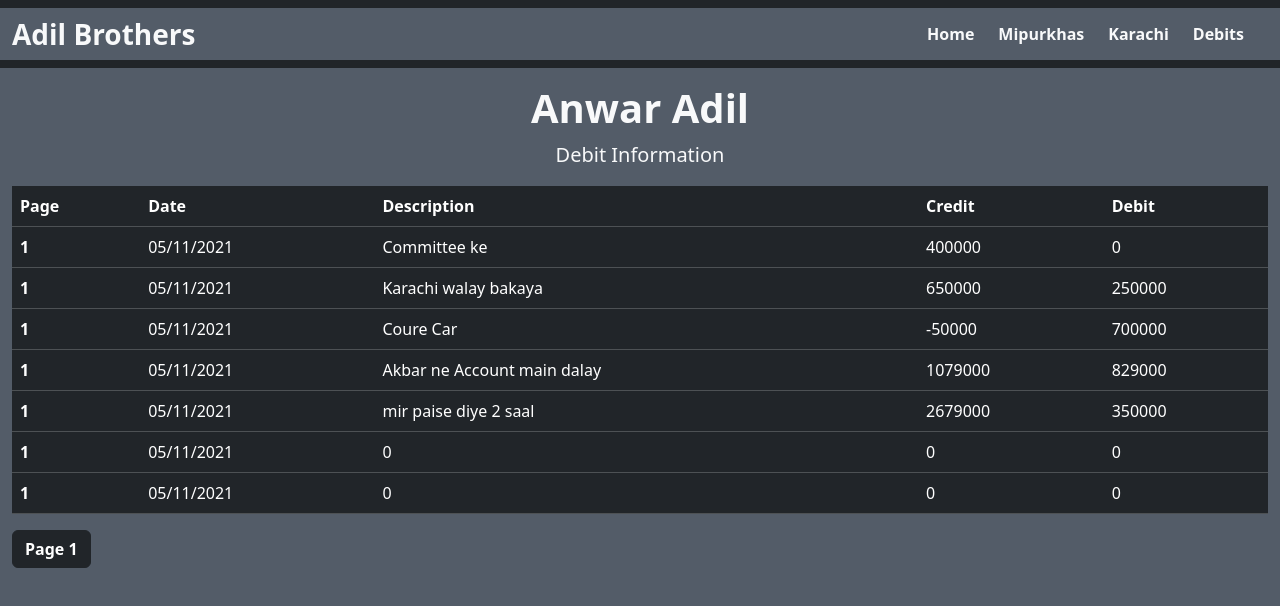
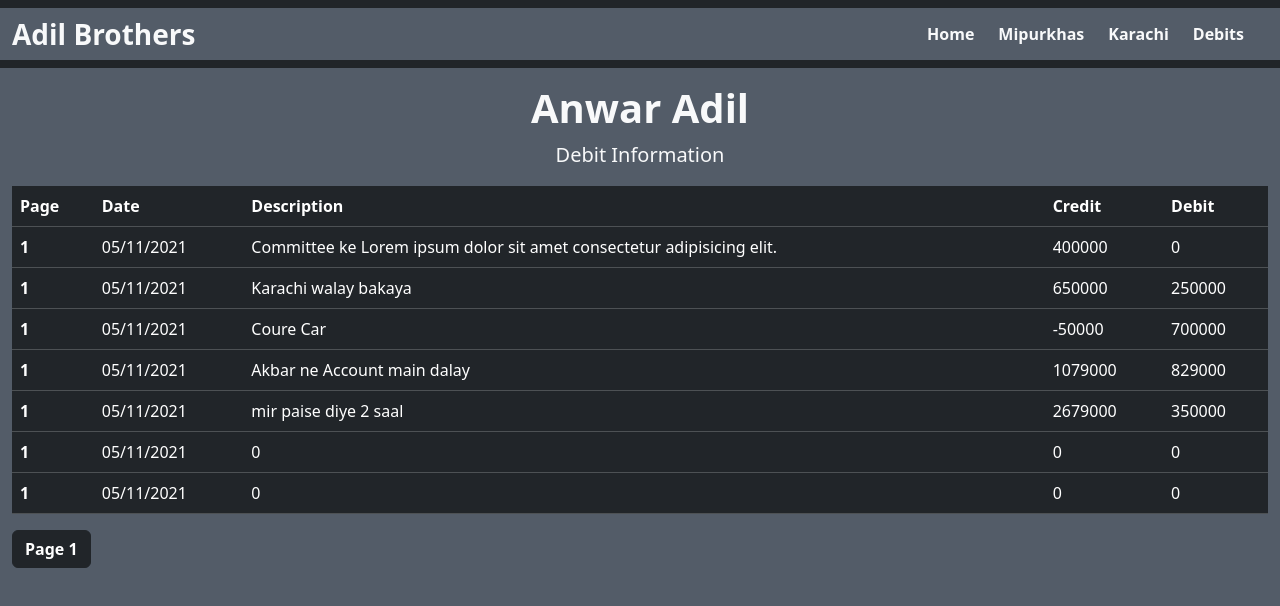
Before and after one commit to digitalrehman/Bussiness-Managment, a React (Vite) app: page /Anwar_Adil in a window 1280 px wide. Shown: the top 606 px of the page. Built offline with nearby package versions, Linux system fonts and the light colour scheme.

Commit message:
Update Anwar_Adil.jsx

```diff
--- a/src/Componentes/Debit Details/Anwar_Adil.jsx
+++ b/src/Componentes/Debit Details/Anwar_Adil.jsx
@@ -11,13 +11,13 @@ const Anwar_Adil = () => {
   return (
     <>
       <div className="container-fluid">
-        <div className="row my-3">
+        <div className="row my-3 ">
           <div className="text-center">
             <h1 className="fw-bold text-light">Anwar Adil</h1>
             <p className="text-light fs-5">Debit Information</p>
           </div>
           <div className="col-12">
-            <table className="table table-dark overflow-scroll">
+            <table className="table table-dark">
               <thead>
                 <tr>
                   <th scope="col">Page</th>
@@ -31,7 +31,10 @@ const Anwar_Adil = () => {
                 <tr>
                   <th scope="row">1</th>
                   <td>05/11/2021</td>
-                  <td>Committee ke</td>
+                  <td>
+                    Committee ke Lorem ipsum dolor sit amet consectetur
+                    adipisicing elit.
+                  </td>
                   <td>400000</td>
                   <td>0</td>
                 </tr>
@@ -89,7 +92,7 @@ const Anwar_Adil = () => {
                     display: "flex",
                     justifyContent: "center",
                     alignItems: "center",
-                    width: "auto",
+                    width: "750px",
                     height: "auto",
                   }}
                 >
```
